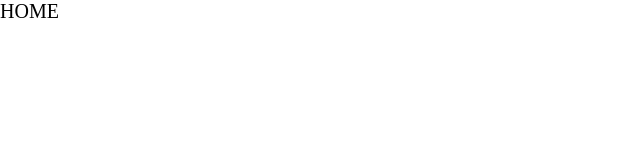
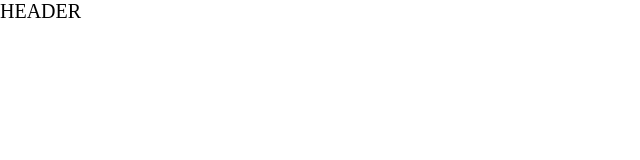
Before and after one commit to mutednew/tattoo-salon, a React (Vite) app: page / in a window 1280 px wide. Shown: the top 160 px of the page, without its empty margins (0-640 px from the left). Built offline with nearby package versions, Linux system fonts and the light colour scheme; a web font is replaced by a local one.

Commit message:
create hero section

```diff
--- /dev/null
+++ b/src/components/sections/heroSection/HeroSection.jsx
@@ -0,0 +1,12 @@
+import React from 'react';
+import cl from './HeroSection.module.css';
+
+const HeroSection = () => {
+    return (
+        <div>
+
+        </div>
+    );
+};
+
+export default HeroSection;
--- a/src/pages/home/Home.jsx
+++ b/src/pages/home/Home.jsx
@@ -1,11 +1,14 @@
 import React from 'react';
 import cl from './Home.module.css';
+import Header from "../../components/header/Header.jsx";
+import HeroSection from "../../components/sections/heroSection/HeroSection.jsx";
 
 const Home = () => {
     return (
-        <div>
-            HOME
-        </div>
+        <>
+            <Header />
+            <HeroSection />
+        </>
     );
 };
 
```
Also changed, not shown: src/components/sections/heroSection/HeroSection.module.css (added).
